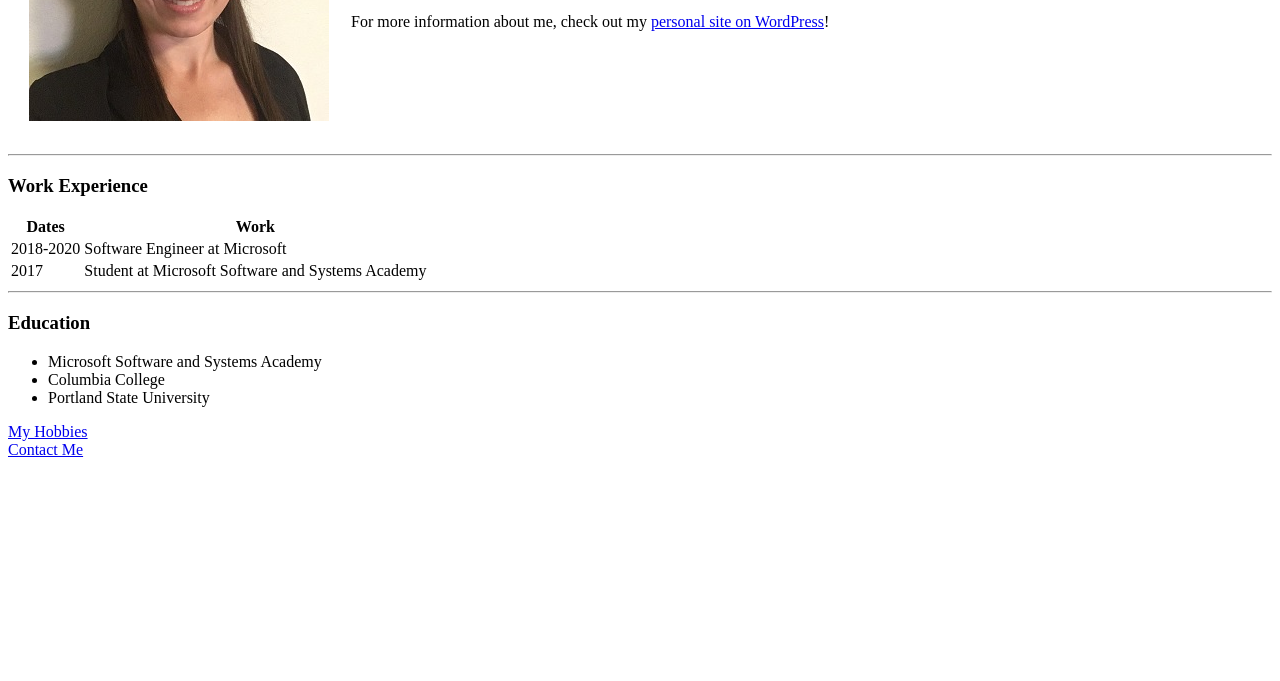
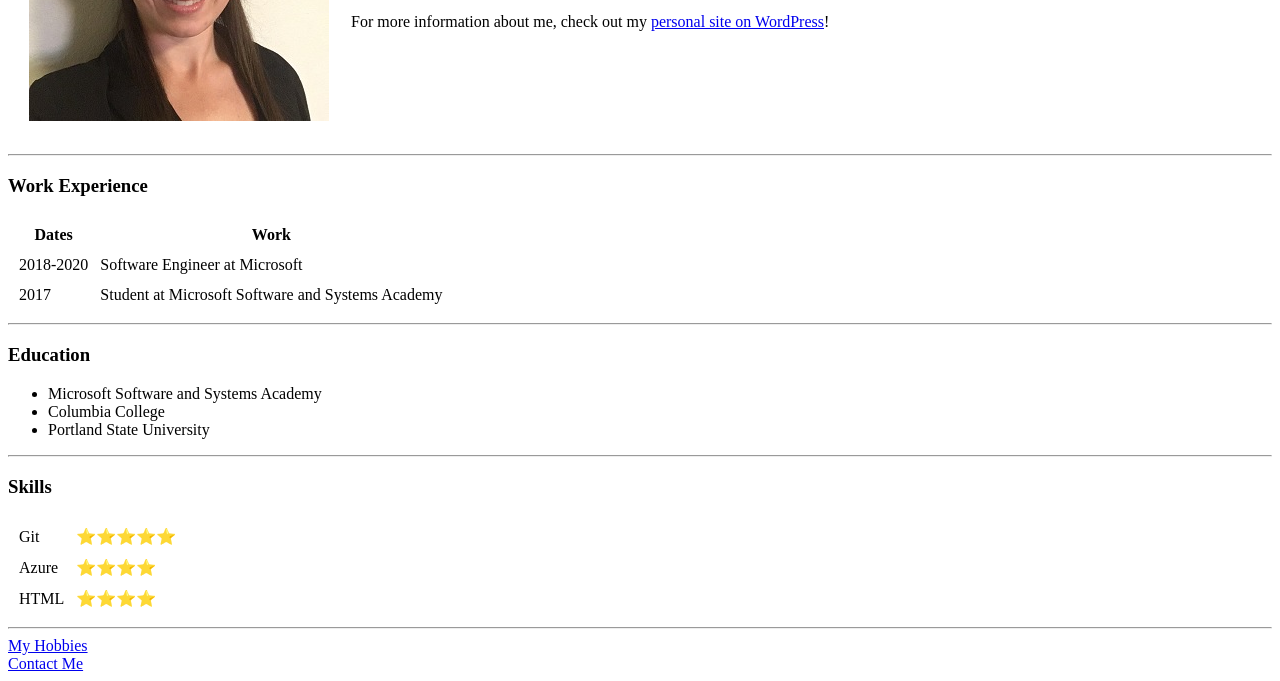
Before and after one commit to theackstack/html-personal-site-udemy, a plain HTML site: page index.html in a window 1280 px wide. Shown: the part 208-889 px from the top of the page. Before the commit the page ends 800 px from the top, so only its background shows below. Drawn offline with Linux system fonts and the light colour scheme.

Commit message:
Section 3, Module 22-24 - HTML Tables Code Challenge

```diff
--- a/index.html
+++ b/index.html
@@ -21,7 +21,7 @@
   </table>
   <hr />
   <h3>Work Experience</h3>
-  <table>
+  <table cellspacing="10">
     <thead>
       <tr>
         <th>Dates</th>
@@ -41,13 +41,30 @@
     <tfoot>
     </tfoot>
   </table>
-  <hr>
+  <hr />
   <h3>Education</h3>
   <ul>
     <li>Microsoft Software and Systems Academy</li>
     <li>Columbia College</li>
     <li>Portland State University</li>
   </ul>
+  <hr />
+  <h3>Skills</h3>
+  <table cellspacing="10">
+    <tr>
+      <td>Git</td>
+      <td>⭐⭐⭐⭐⭐</td>
+    </tr>
+    <tr>
+      <td>Azure</td>
+      <td>⭐⭐⭐⭐</td>
+    </tr>
+    <tr>
+      <td>HTML</td>
+      <td>⭐⭐⭐⭐</td>
+    </tr>
+  </table>
+  <hr>
   <a href="hobbies.html">My Hobbies</a><br>
   <a href="contact.html">Contact Me</a>
 </body>
```
